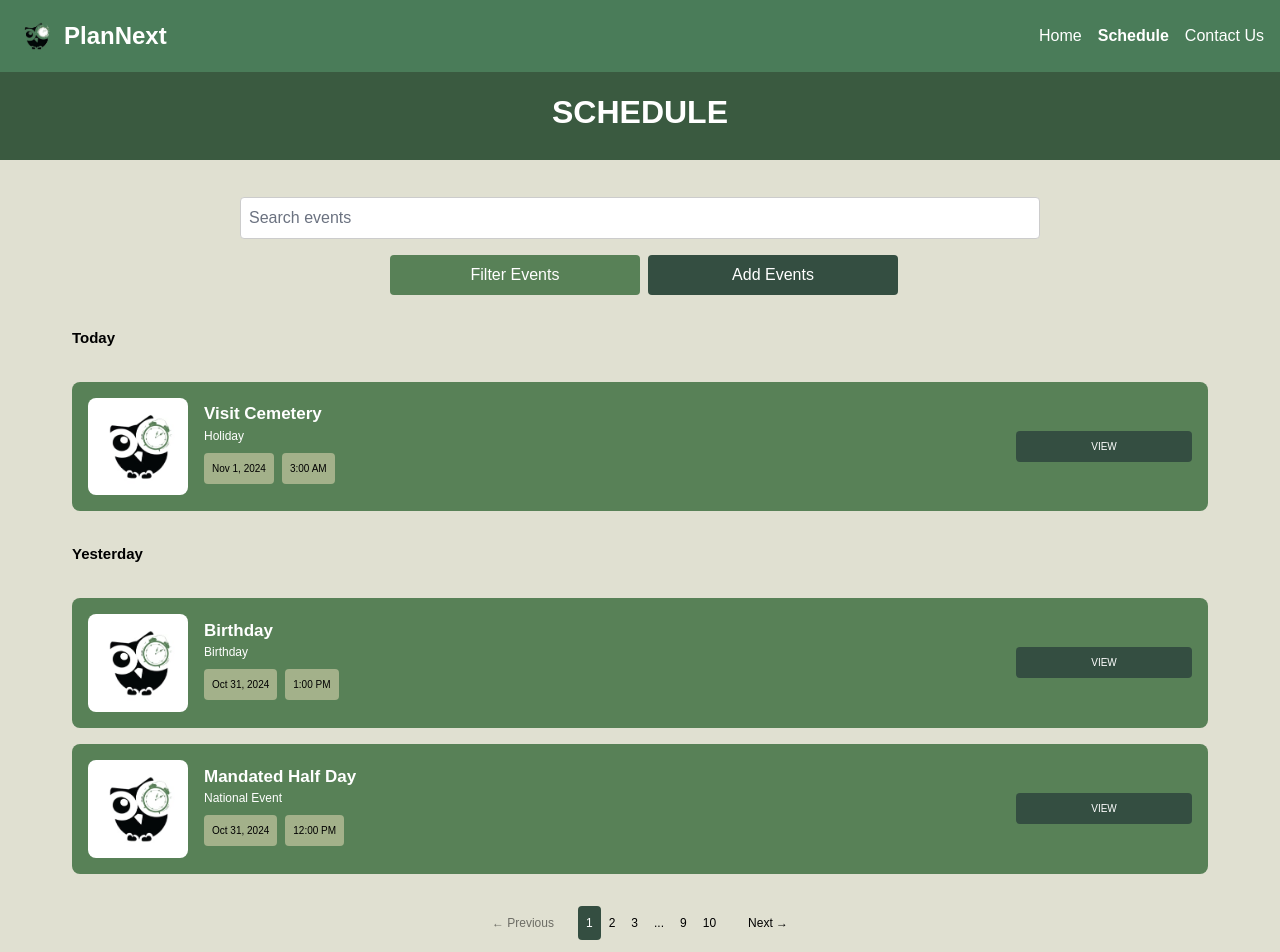
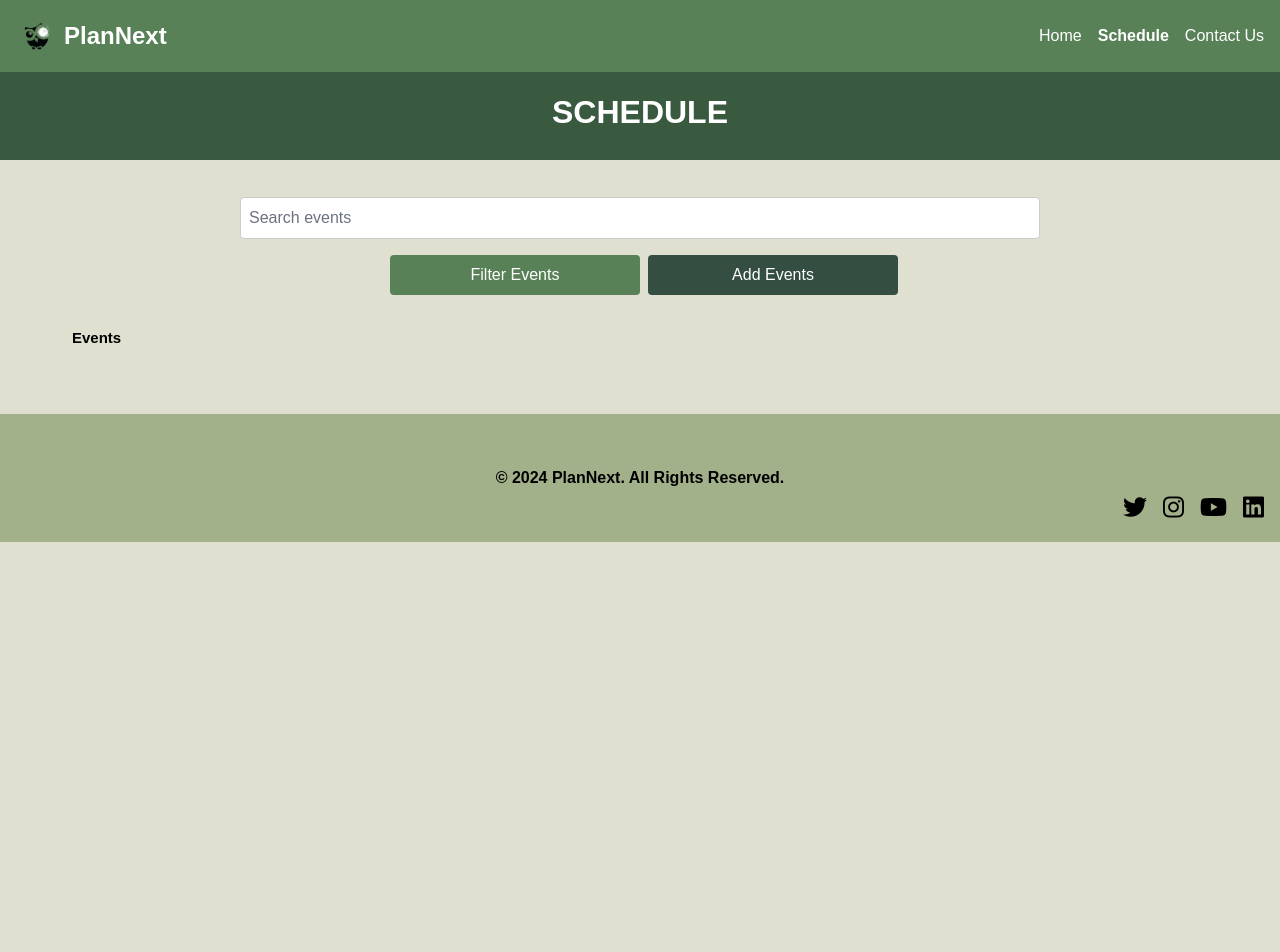
Before and after one commit to C0de-Crusaders/project2, a SvelteKit app: page /scheduling in a window 1280 px wide. Shown: the top 952 px of the page. After the commit the page ends 800 px from the top, so only its background shows below. Built offline with nearby package versions, Linux system fonts and the light colour scheme.

Commit message:
scheduling

```diff
--- a/src/lib/Navbar.svelte
+++ b/src/lib/Navbar.svelte
@@ -27,7 +27,7 @@
     display: flex;
     justify-content: space-between;
     align-items: center;
-    background-color: #4a7c59;
+    background-color: #588157;
     color: white;
     padding: 1rem;
     position: fixed;
--- a/src/lib/validation.ts
+++ b/src/lib/validation.ts
@@ -20,3 +20,28 @@ export function validateForm(data: FormData) {
     errors
   };
 }
+
+interface EventData {
+  eventName: string;
+  eventType: string;
+  contactNumber: string;
+  startDateTime: string;
+  endDateTime: string;
+  location: string;
+}
+
+export function validateEvent(data: EventData) {
+  const errors = {
+    eventName: data.eventName ? '' : 'Event name is required.',
+    eventType: data.eventType ? '' : 'Event type is required.',
+    contactNumber: /^\d+$/.test(data.contactNumber) ? '' : 'Invalid contact number.',
+    startDateTime: data.startDateTime ? '' : 'Start date and time are required.',
+    endDateTime: data.endDateTime ? '' : 'End date and time are required.',
+    location: data.location ? '' : 'Location is required.'
+  };
+
+  return {
+    isValid: !Object.values(errors).some(error => error),
+    errors
+  };
+}
--- a/src/routes/scheduling/+page.svelte
+++ b/src/routes/scheduling/+page.svelte
@@ -1,19 +1,78 @@
 <script>
     import Navbar from '$lib/Navbar.svelte';
-    let showAddModal = false; // State to control add event modal visibility
-    let showViewModal = false; // State to control view event modal visibility
-    let selectedEvent = {}; // Object to hold the selected event details
+    import { validateEvent } from '$lib/validation';
+    import { fly } from 'svelte/transition';
+
+    let showAddModal = false;
+    let showWarning = false;
+    let showViewModal = false;
+    let selectedEvent = null;
+    let eventName = '';
+    let eventType = '';
+    let eventDescription = '';
+    let contactNumber = '';
+    let startDateTime = '';
+    let endDateTime = '';
+    let location = '';
+    let events = [];
+    let errors = {
+        eventName: '',
+        eventType: '',
+        contactNumber: '',
+        startDateTime: '',
+        endDateTime: '',
+        location: ''
+    };
 
     function toggleAddModal() {
-        showAddModal = !showAddModal; // Toggle add modal visibility
+        showAddModal = !showAddModal;
     }
 
-    function openViewModal() {
-        showViewModal = true; // Show the view modal
+    function toggleViewModal(event = null) {
+        showViewModal = !showViewModal;
+        selectedEvent = event;
     }
 
-    function closeViewModal() {
-        showViewModal = false; // Hide the view modal
+    function handleSubmit(event) {
+        event.preventDefault();
+        const newEvent = {
+            eventName,
+            eventType,
+            eventDescription,
+            contactNumber,
+            startDateTime,
+            endDateTime,
+            location
+        };
+
+        const { isValid, errors: validationErrors } = validateEvent(newEvent);
+        errors = validationErrors;
+        if (isValid) {
+            events = [...events, newEvent];
+            console.log('Event scheduled:', newEvent);
+            showWarning = true;
+            setTimeout(() => {
+                showWarning = false;
+            }, 5000);
+            toggleAddModal();
+        } else {
+            console.log('Validation errors:', errors);
+        }
+    }
+
+    function removeEvent() {
+        events = events.filter(event => event !== selectedEvent);
+        toggleViewModal();
+    }
+
+    function formatDateTime(dateTime) {
+        const date = new Date(dateTime);
+        const options = { year: 'numeric', month: 'long', day: 'numeric' };
+        const timeOptions = { hour: '2-digit', minute: '2-digit' };
+        return {
+            date: date.toLocaleDateString(undefined, options),
+            time: date.toLocaleTimeString(undefined, timeOptions)
+        };
     }
 </script>
 
@@ -22,6 +81,7 @@
 <div class="contact-content">
   <div class="contact-header">
     <h1>SCHEDULE</h1>
+  </div>
 </div>
 <div class="scheduling-container">
     <div class="search-container">
@@ -35,117 +95,92 @@
           <div class="modal-content">
             <span class="close" on:click={toggleAddModal}>&times;</span>
             <h2><strong>Add Event</strong></h2>
-              <form>
+            <form on:submit={handleSubmit}>
               <label>Event Name</label>
-                <input type="text" placeholder="Enter event name" />
+              <input type="text" name="eventName" bind:value={eventName} placeholder="Enter event name" />
+              {#if errors.eventName}<small class="error">{errors.eventName}</small>{/if}
 
               <label>Event Type</label>
-                <input type="text" placeholder="Enter event type" />
+              <input type="text" name="eventType" bind:value={eventType} placeholder="Enter event type" />
+              {#if errors.eventType}<small class="error">{errors.eventType}</small>{/if}
 
               <label>Event Description</label>
-                <textarea placeholder="Add description"></textarea>
+              <textarea name="eventDescription" bind:value={eventDescription} placeholder="Add description"></textarea>
 
               <label>Contact No.</label>
-                <input type="text" placeholder="Add Contact" />
+              <input type="text" name="contactNumber" bind:value={contactNumber} placeholder="Add Contact" />
+              {#if errors.contactNumber}<small class="error">{errors.contactNumber}</small>{/if}
 
               <label>Start Date and Time</label>
-                <input type="datetime-local" />
+              <input type="datetime-local" name="startDateTime" bind:value={startDateTime} />
+              {#if errors.startDateTime}<small class="error">{errors.startDateTime}</small>{/if}
 
               <label>End Date and Time</label>
-                <input type="datetime-local" />
+              <input type="datetime-local" name="endDateTime" bind:value={endDateTime} />
+              {#if errors.endDateTime}<small class="error">{errors.endDateTime}</small>{/if}
 
               <label>Location</label>
-                <input type="text" placeholder="Enter event location" />
-
-                <label>Image</label>
-                <input type="file" />
+              <input type="text" name="location" bind:value={location} placeholder="Enter event location" />
+              {#if errors.location}<small class="error">{errors.location}</small>{/if}
 
               <button type="submit">Save</button>
             </form>
           </div>
         </div>
       {/if}
-      </div>
 
-      <div class="today-section">
-        <h2>Today</h2>
-        <div class="event-card" on:click={() => openViewModal()}>
-            <img src="pic2.jpg" alt="Event Image" class="event-image" />
-            <div class="event-details">
-                <h3>Visit Cemetery</h3>
-                <p>Holiday</p>
-                <div class="event-info">
-                    <span class="date-time">Nov 1, 2024</span>
-                    <span class="date-time">3:00 AM</span>
-                </div>
-            </div>
-            <button class="view-button" on:click={() => openViewModal()}>VIEW</button>
-        </div>
-    </div>
-
-    <!-- View Modal -->
-    {#if showViewModal}
-      <div class="modal">
-        <div class="modal-content">
-          <span class="close" on:click={closeViewModal}>&times;</span>
-          <img src="pic2.jpg" alt="Event Image" class="event-image centered" />
-          <h2 class="modal-title">Birthday</h2>
-          <p><strong>Location:</strong> Lincoln Heights Subd.</p>
-          <p><strong>Contact:</strong> +63970****9</p>
-          <div class="date-container">
-            <div class="date-item">
-              <strong class="start">START:</strong> October 31, 2024 1:00 PM
-            </div>
-            <div class="date-item">
-              <strong class="end">END:</strong> October 31, 2024 6:30 PM
-            </div>
-          </div>
-          <p><strong>Description:</strong> A dialog is a type of modal window...</p>
-          <button class="edit-button">Edit</button>
+      {#if showWarning}
+        <div class="warning-note" transition:fly={{ x: 300, duration: 500 }}>
+          <div class="wrng-hd">
+            <p><strong>Event Scheduled!</strong></p>
           </div>
         </div>
       {/if}
 
+  </div>
 
-      <div class="yesterday-section">
-          <h2>Yesterday</h2>
+  <div class="today-section">
+    <h2>Events</h2>
+    {#each events as event}
       <div class="event-card">
         <img src="pic2.jpg" alt="Event Image" class="event-image" />
         <div class="event-details">
-                  <h3>Birthday</h3>
-                  <p>Birthday</p>
+          <h3>{event.eventName}</h3>
+          <p>{event.eventType}</p>
           <div class="event-info">
-                      <span class="date-time">Oct 31, 2024</span>
-                      <span class="date-time">1:00 PM</span>
+            <span class="date-time">{formatDateTime(event.startDateTime).date}</span>
+            <span class="date-time">{formatDateTime(event.startDateTime).time}</span>
           </div>
         </div>
-              <button class="view-button">VIEW</button>
+        <button class="view-button" on:click={() => toggleViewModal(event)}>VIEW</button>
       </div>
-          <div class="event-card">
-              <img src="pic2.jpg" alt="Event Image" class="event-image" />
-              <div class="event-details">
-                  <h3>Mandated Half Day</h3>
-                  <p>National Event</p>
-                  <div class="event-info">
-                      <span class="date-time">Oct 31, 2024</span>
-                      <span class="date-time">12:00 PM</span>
+    {/each}
+  </div>
+
+  <!-- View Modal -->
+  {#if showViewModal && selectedEvent}
+    <div class="modal">
+      <div class="modal-content">
+        <span class="close" on:click={toggleViewModal}>&times;</span>
+        <img src="pic2.jpg" alt="Event Image" class="event-image centered" />
+        <h2 class="modal-title">{selectedEvent.eventName}</h2>
+        <p><strong>Location:</strong> {selectedEvent.location}</p>
+        <p><strong>Contact:</strong> {selectedEvent.contactNumber}</p>
+        <div class="date-container">
+          <div class="date-item">
+            <strong class="start">START:</strong> {selectedEvent.startDateTime}
+          </div>
+          <div class="date-item">
+            <strong class="end">END:</strong> {selectedEvent.endDateTime}
           </div>
         </div>
-              <button class="view-button">VIEW</button>
+        <p><strong>Description:</strong> {selectedEvent.eventDescription}</p>
+        <button class="remove-button" on:click={removeEvent}>Remove</button>
       </div>
     </div>
-      <div class="pagination">
-        <button class="prev-button">← Previous</button>
-        <span class="page-number">1</span>
-        <span>2</span>
-        <span>3</span>
-        <span>...</span>
-        <span>9</span>
-        <span>10</span>
-        <button class="next-button">Next →</button>
+  {/if}
 </div>
-  </div>
-</div>
+
 <footer>
     <p class="copyright">© 2024 PlanNext. All Rights Reserved.</p>
     <div class="social-icons">
@@ -392,8 +427,9 @@
     cursor: pointer;
   }
 
-  .edit-button {
-    margin-top: 20px;
+  .remove-button {
+    margin: 20px auto; /* Center the button horizontally */
+    display: block; /* Make the button a block element */
     background-color: #344E41;
     color: white;
     padding: 10px;
@@ -436,7 +472,7 @@
 
   .date-container {
     display: flex; /* Use flexbox for inline layout */
-    justify-content: space-between; /* Space between start and end */
+    justify-content:space-evenly; /* Space between start and end */
     margin: 1rem 0; /* Margin for spacing */
   }
 
@@ -444,11 +480,31 @@
     font-size: 12px;
     padding: 0.4rem 0.5rem 0.4rem 0;
     background-color: #f0f0f0; /* Background color for the date item */
-
+    width: 300px;
     border-radius: 4px; /* Rounded corners */
     color: black; /* Text color */
   }
-
+  .wrng-hd {
+    background-color: #000000;
+    font-size: 15px;
+    display: flex;
+    justify-content: space-between;
+    align-items: center;
+  }
+  .wrng-hd strong {
+    color: #ffffff;
+  }
+  .warning-note {
+    position: fixed;
+    top: 1rem;
+    right: 1rem;
+    z-index: 1000;
+    margin-top: 1rem;
+    font-size: 12px;
+    background-color: #DAD7CD;
+    border: 5px solid #000000;
+    border-radius: 4px;
+  }
   .start{
     font-size: 12px;
     padding: 0.7rem;
```
Also changed, not shown: 1 other file (tests, documents, lock files or other folders). Lines whose indentation alone changed are shown as unchanged.
